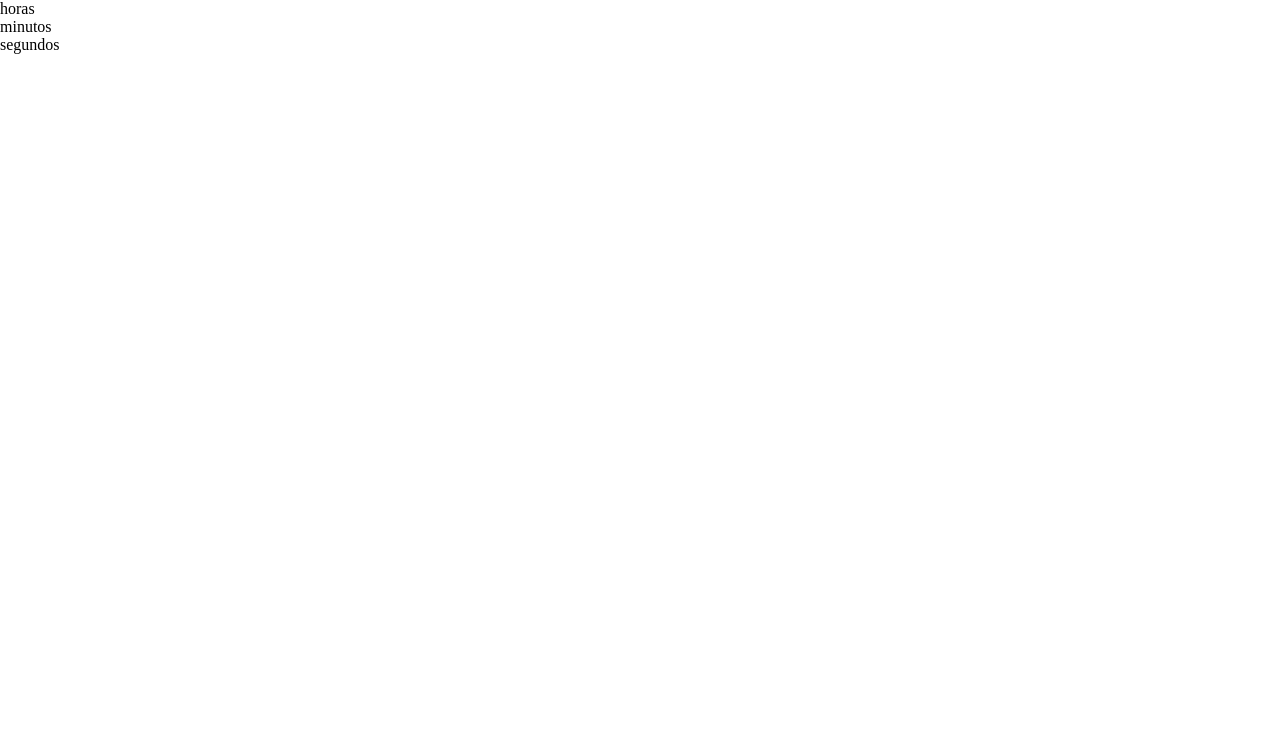
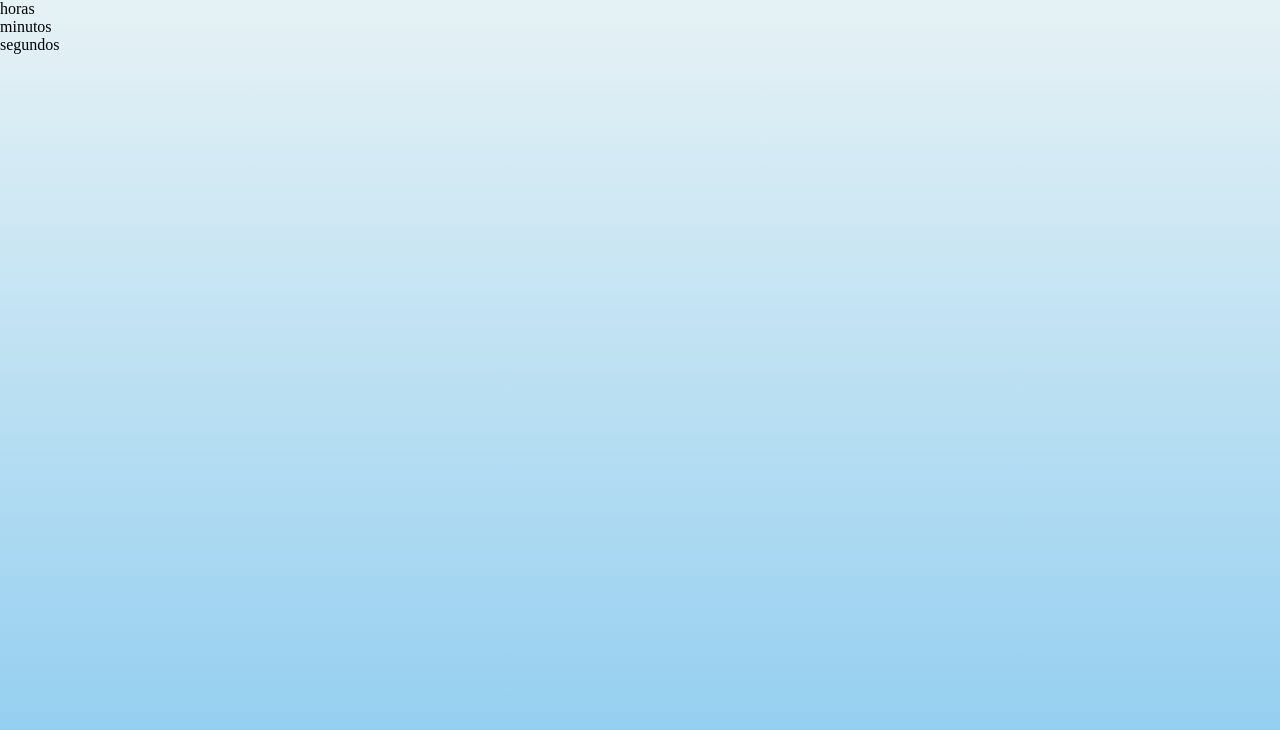
Before and after one commit to cristiandoring/Cronometro, a plain HTML site: page index.html in a window 1280 px wide. Drawn offline with Linux system fonts and the light colour scheme.

Commit message:
Escolha das cores que serão utilizadas no projeto

```diff
--- a/style.css
+++ b/style.css
@@ -4,3 +4,22 @@
     margin: 0px;
     padding: 0px;
 }
+
+/*paleta de cores do projeto*/
+:root {
+    --cor01:#E6F2F5;
+    --cor02:#8DCCF0;
+    --cor03:#8FB2CF;
+    --cor04:#B1BABA;
+    --cor05:#414445;
+}
+
+html{
+    height: 100%;
+}
+body{
+    background-image: linear-gradient(to bottom, var(--cor01), var(--cor02));
+
+    background-repeat: no-repeat;
+    background-size: cover;
+}
```
